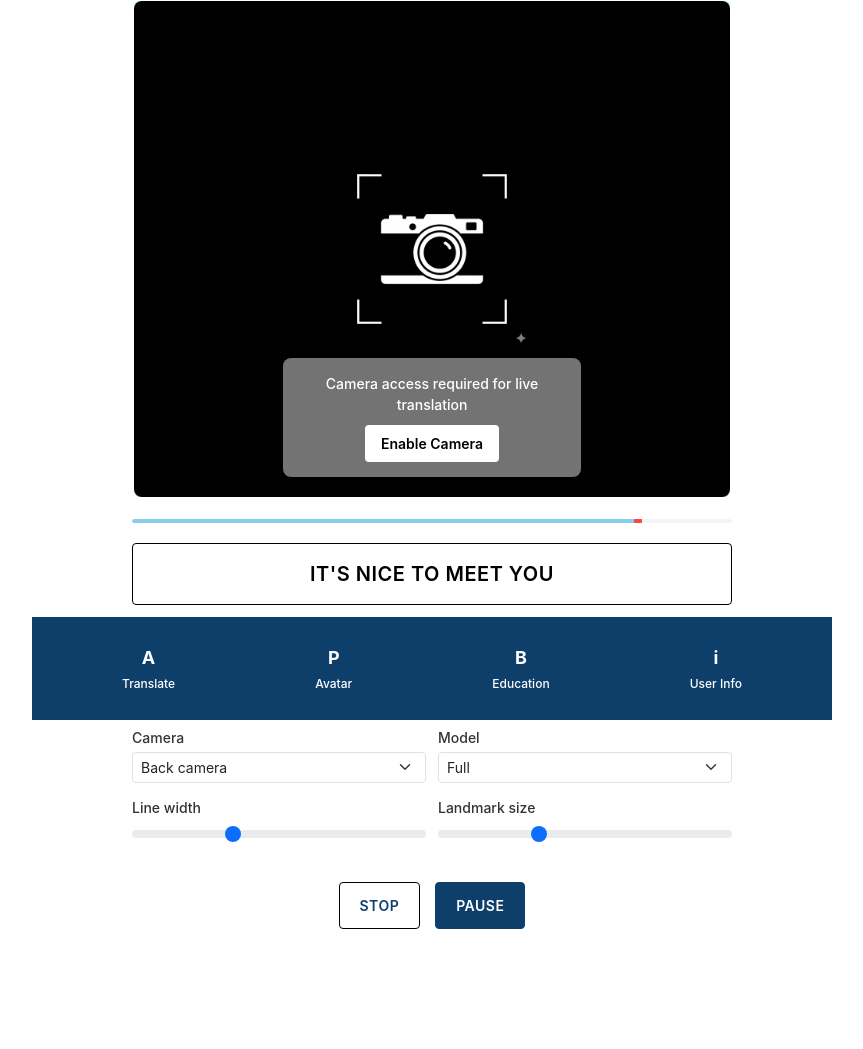
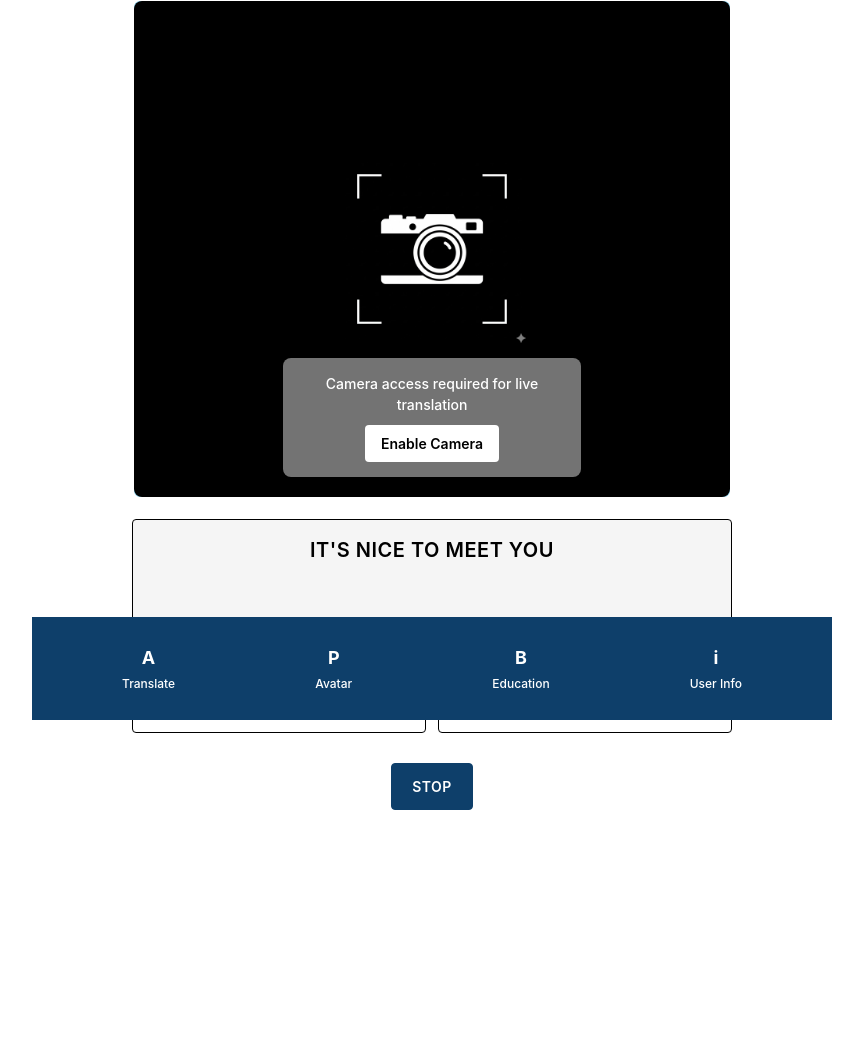
Before and after one commit to Boe6Eod7Nty/HandScribe, a PHP site: page / in a window 1280 px wide. Shown: the part 80-1129 px from the top of the page, without its empty margins (208-1071 px from the left). After the commit the page ends 890 px from the top, so only its background shows below. Run offline with PHP 8.4, Linux system fonts and the light colour scheme; a stand-in replaces the project's code that opens the database connection; some libraries are stand-ins or nearby versions.

Commit message:
translate page styles updated

```diff
--- a/assets/css/styles.css
+++ b/assets/css/styles.css
@@ -411,8 +411,12 @@
   padding: 15px;
   border: 1px solid var(--black);
   border-radius: 4px;
-  background-color: var(--white);
+  background-color: var(--light-gray);
   text-align: center;
+  min-height: 120px;
+  display: flex;
+  align-items: flex-start;
+  justify-content: center;
 }
 
 .translated-text {
@@ -421,6 +425,13 @@
   text-transform: uppercase;
   letter-spacing: 0.5px;
   color: var(--black);
+  line-height: 1.5;
+  display: -webkit-box;
+  -webkit-line-clamp: 2;
+  -webkit-box-orient: vertical;
+  overflow: hidden;
+  text-overflow: ellipsis;
+  width: 100%;
 }
 
 /* Options Section */
@@ -464,7 +475,21 @@
   margin-top: 10px;
 }
 
-.btn-stop,
+.btn-stop {
+  width: 100%;
+  padding: 12px 20px;
+  border: 1px solid var(--primary-blue);
+  border-radius: 4px;
+  font-size: 14px;
+  font-weight: 600;
+  text-transform: uppercase;
+  letter-spacing: 0.5px;
+  cursor: pointer;
+  transition: all 0.2s ease;
+  background-color: var(--primary-blue);
+  color: var(--white);
+}
+
 .btn-pause {
   flex: 1;
   padding: 12px 20px;
@@ -476,21 +501,12 @@
   letter-spacing: 0.5px;
   cursor: pointer;
   transition: all 0.2s ease;
-}
-
-.btn-stop {
-  background-color: var(--white);
-  color: var(--primary-blue);
-}
-
-.btn-pause {
   background-color: var(--primary-blue);
   color: var(--white);
   border-color: var(--primary-blue);
 }
 
-.btn-stop:hover,
-.btn-pause:hover {
+.btn-stop:hover {
   opacity: 0.8;
   transform: translateY(-1px);
 }
--- a/assets/js/main.js
+++ b/assets/js/main.js
@@ -10,11 +10,7 @@
   const poseCtx = poseCanvas ? poseCanvas.getContext('2d') : null;
   // Controls
   const facingModeSelect = document.getElementById('pose-facing-mode');
-  const modelComplexitySelect = document.getElementById('pose-model-complexity');
-  const lineWidthInput = document.getElementById('pose-line-width');
-  const landmarkSizeInput = document.getElementById('pose-landmark-size');
   const stopBtn = document.querySelector('.btn-stop');
-  const pauseBtn = document.querySelector('.btn-pause');
   let animationFrameId = null;
   let holistic = null;
   let isSending = false;
@@ -108,9 +104,9 @@
     holistic = new Holistic({
       locateFile: f => "https://cdn.jsdelivr.net/npm/@mediapipe/holistic/" + f
     });
-    const modelComplexity = modelComplexitySelect ? Number(modelComplexitySelect.value) : 1;
+    // Default to light model (complexity 0)
     holistic.setOptions({
-      modelComplexity: modelComplexity,
+      modelComplexity: 0,
       smoothLandmarks: true,
       minDetectionConfidence: 0.5,
       minTrackingConfidence: 0.5,
@@ -260,35 +256,6 @@
   // Event listeners
   enableCameraBtn.addEventListener('click', startCamera);
   if (stopBtn) stopBtn.addEventListener('click', stopCamera);
-  if (pauseBtn) {
-    pauseBtn.addEventListener('click', function () {
-      if (animationFrameId !== null) {
-        cancelAnimationFrame(animationFrameId);
-        animationFrameId = null;
-      } else if (cameraFeed && cameraFeed.srcObject) {
-        animationFrameId = window.requestAnimationFrame(processFrame);
-      }
-    });
-  }
-  if (modelComplexitySelect) {
-    modelComplexitySelect.addEventListener('change', function () {
-      if (holistic) {
-        holistic.setOptions({ modelComplexity: Number(modelComplexitySelect.value) });
-      }
-    });
-  }
-  if (lineWidthInput) {
-    lineWidthInput.addEventListener('input', function () {
-      const v = Number(lineWidthInput.value);
-      drawState.connectorLineWidth = isFinite(v) ? v : drawState.connectorLineWidth;
-    });
-  }
-  if (landmarkSizeInput) {
-    landmarkSizeInput.addEventListener('input', function () {
-      const v = Number(landmarkSizeInput.value);
-      drawState.landmarkRadius = isFinite(v) ? v : drawState.landmarkRadius;
-    });
-  }
   if (facingModeSelect) {
     facingModeSelect.addEventListener('change', function () {
       // Restart camera with new facing mode
--- a/public/index.php
+++ b/public/index.php
@@ -25,14 +25,6 @@
       </div>
     </div>
 
-    <!-- Progress Bar -->
-    <div class="progress-container">
-      <div class="progress-bar">
-        <div class="progress-fill"></div>
-        <div class="progress-indicator"></div>
-      </div>
-    </div>
-
     <!-- Translated Text Display -->
     <div class="translation-display">
       <div class="translated-text">IT'S NICE TO MEET YOU</div>
@@ -40,37 +32,20 @@
 
     <!-- Options Section -->
     <div class="options-section">
-      <div class="options-label">OPTIONS</div>
-      <div class="dropdown-container">
-        <select class="language-dropdown">
-          <option value="english">English</option>
-        </select>
-      </div>
-
-      <!-- MediaPipe Pose Controls -->
-      <div class="pose-controls" style="display: grid; grid-template-columns: 1fr 1fr; gap: 12px; margin-top: 12px;">
+      <div class="mode-controls" style="display: grid; grid-template-columns: 1fr 1fr; gap: 12px;">
+        <div>
+          <label for="mode-select" class="form-label" style="margin-bottom: 4px;">Mode</label>
+          <select id="mode-select" class="language-dropdown">
+            <option value="asl-to-text">ASL -> Text</option>
+            <option value="text-to-asl">Text -> ASL</option>
+          </select>
+        </div>
         <div>
           <label for="pose-facing-mode" class="form-label" style="margin-bottom: 4px;">Camera</label>
-          <select id="pose-facing-mode" class="form-select form-select-sm">
+          <select id="pose-facing-mode" class="language-dropdown">
             <option value="environment" selected>Back camera</option>
             <option value="user">Front camera</option>
           </select>
-        </div>
-        <div>
-          <label for="pose-model-complexity" class="form-label" style="margin-bottom: 4px;">Model</label>
-          <select id="pose-model-complexity" class="form-select form-select-sm">
-            <option value="0">Lite</option>
-            <option value="1" selected>Full</option>
-            <option value="2">Heavy</option>
-          </select>
-        </div>
-        <div>
-          <label for="pose-line-width" class="form-label" style="margin-bottom: 4px;">Line width</label>
-          <input id="pose-line-width" type="range" min="1" max="10" value="4" class="form-range">
-        </div>
-        <div>
-          <label for="pose-landmark-size" class="form-label" style="margin-bottom: 4px;">Landmark size</label>
-          <input id="pose-landmark-size" type="range" min="1" max="10" value="4" class="form-range">
         </div>
       </div>
     </div>
@@ -78,7 +53,6 @@
     <!-- Action Buttons -->
     <div class="action-buttons">
       <button class="btn-stop">STOP</button>
-      <button class="btn-pause">PAUSE</button>
     </div>
 
   </div>
```
